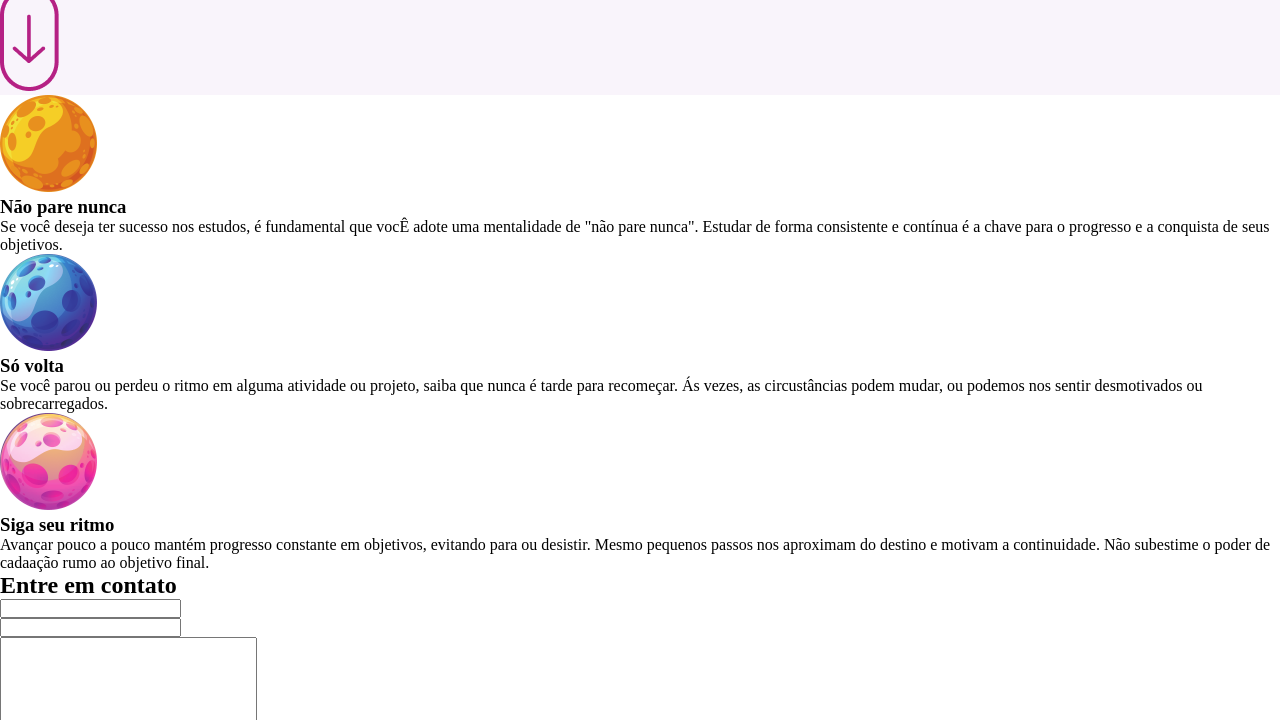
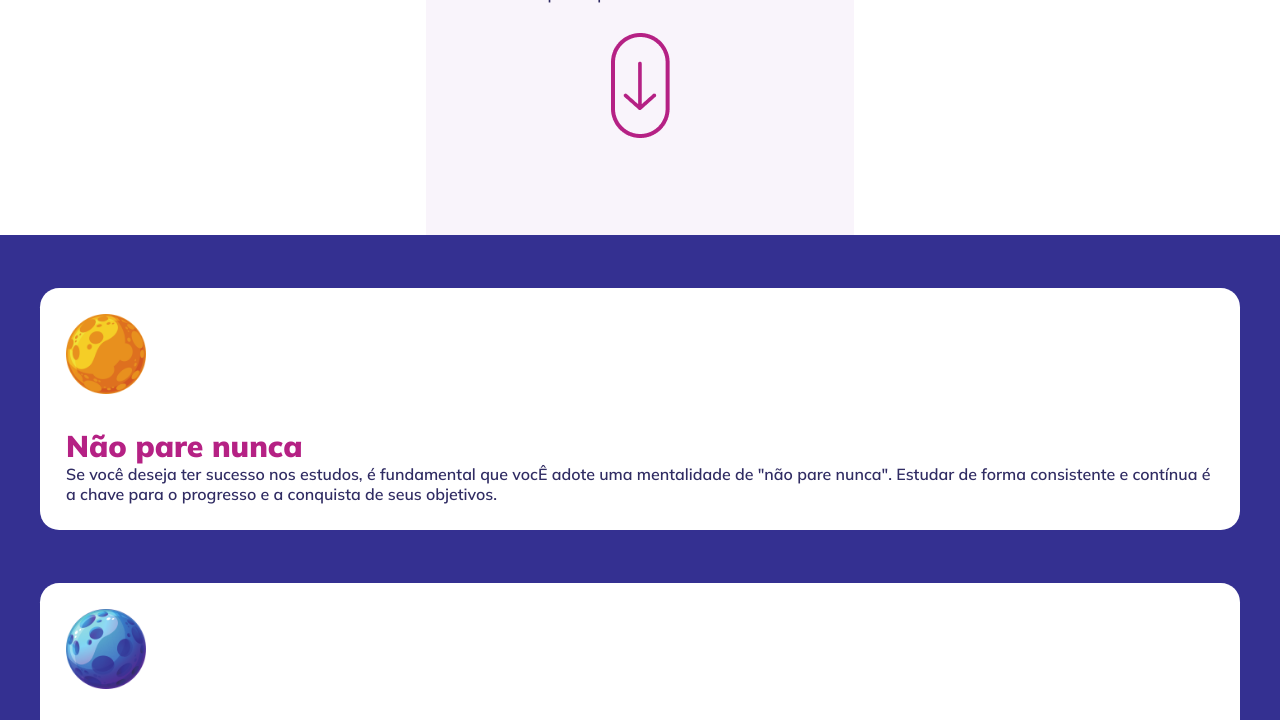
Before and after one commit to saulocatunda/Explorer, a plain HTML site: page stage4/intensive/explorerSemLimites/index.html in a window 1280 px wide. Shown: the part 433-1153 px from the top of the page. Drawn offline with Linux system fonts and the light colour scheme.

Commit message:
style.font,ajust

```diff
--- a/stage4/intensive/explorerSemLimites/index.html
+++ b/stage4/intensive/explorerSemLimites/index.html
@@ -4,20 +4,38 @@
     <meta charset="UTF-8" />
     <meta http-equiv="X-UA-Compatible" content="IE=edge" />
     <meta name="viewport" content="width=device-width, initial-scale=1.0" />
+    <style>
+      @import url('https://fonts.googleapis.com/css2?family=Mulish:wght@600;700;900&display=swap');
+    </style>
     <title>SemLimites</title>
     <link rel="stylesheet" href="style.css" />
   </head>
   <body>
     <main>
       <section class="intro-section">
-        <img src="content/image 11970.png" alt="Astronauta no espaço" />
+        <img
+          id="astroImg"
+          src="content/image 11970.png"
+          alt="Astronauta no espaço"
+        />
         <h1>Explore sem limites</h1>
         <p>Porque o aprendizado é contínuo</p>
-        <img src="content/Group 24.png" alt="Seta para baixo" />
+        <a href="#content"
+
+          ><img
+            id="initialArrow"
+            src="content/Group 24.png"
+            alt="Seta para baixo"
+        /></a>
       </section>
-      <section class="content-section">
+
+      <section class="content-section" id="content">
         <article>
-          <img src="content/image 11971.png" alt="Lua cheia amarela" />
+          <img
+            class="moonImg"
+            src="content/image 11971.png"
+            alt="Lua cheia amarela"
+          />
           <h1>Não pare nunca</h1>
           <p>
             Se você deseja ter sucesso nos estudos, é fundamental que vocÊ adote
@@ -26,7 +44,11 @@
           </p>
         </article>
         <article>
-          <img src="content/image 11972.png" alt="Lua cheia azul" />
+          <img
+            class="moonImg"
+            src="content/image 11972.png"
+            alt="Lua cheia azul"
+          />
           <h1>Só volta</h1>
           <p>
             Se você parou ou perdeu o ritmo em alguma atividade ou projeto,
@@ -35,7 +57,11 @@
           </p>
         </article>
         <article>
-          <img src="content/image 11973.png" alt="Lua cheia rosa" />
+          <img
+            class="moonImg"
+            src="content/image 11973.png"
+            alt="Lua cheia rosa"
+          />
           <h1>Siga seu ritmo</h1>
           <p>
             Avançar pouco a pouco mantém progresso constante em objetivos,
@@ -45,6 +71,7 @@
           </p>
         </article>
       </section>
+
       <section class="contact-section">
         <h1>Entre em contato</h1>
         <div class="userNameContact">
@@ -67,6 +94,7 @@
           <button type="submit">Enviar Mensagem</button>
         </div>
       </section>
+
       <footer>
         <small>© 2023 - Rocketseat Explorer</small>
       </footer>
--- a/stage4/intensive/explorerSemLimites/style.css
+++ b/stage4/intensive/explorerSemLimites/style.css
@@ -9,25 +9,75 @@
   --background-color: hsl(283, 47%, 97%);
   --textColor1: hsl(320, 69%, 42%);
   --textColor2: hsl(244, 38%, 28%);
-  --background-color-Dark: linear-gradient(96.21deg, #343193 0%, #302C63 99.68%);
-
+  --background-color-Dark: hsla(242, 50%, 38%, 1);
+  --backgruond-color-card: hsla(0, 0%, 100%, 1);
 }
 
 body {
   font-size: 1.6rem;
+  font-family: 'Mulish', sans-serif;
+}
+
+body #initialArrow {
+  margin: 3rem auto 9.3rem;
+}
+
+body #astroImg {
+  margin-bottom: 1rem;
+}
+
+body .moonImg {
+  width: 8rem;
+  height: 8rem;
+  margin-bottom: 3rem;
+}
+
+body h1 {
+  color: var(--textColor1);
+  font-weight: 900;
+  font-size: 3rem;
+  line-height: 3.6rem;
+}
+
+body p {
+  color: var(--textColor2);
+  font-weight: 600;
+  font-size: 1.6rem;
+  line-height: 2rem;
+}
+
+body main {
   display: flex;
   flex-direction: column;
-
+  justify-content: center;
+  align-items: center;
+  margin: 0 auto;
 }
 
 main section.intro-section {
   background-color: var(--background-color);
+  justify-content: center;
+  align-items: center;
+  display: flex;
+  flex-direction: column;
+}
 
+main section.intro-section img {
+  margin: 0 3.2rem;
 }
 
 main section.content-section {
   background-color: var(--background-color-Dark);
 }
 
+main section.content-section article {
+  background-color: var(--backgruond-color-card);
+  margin: 5rem 4rem;
+  padding: 2.6rem;
+  border-radius: 1.2em;
+  margin: 5.3rem 4rem;
+}
+
 main section.contact-section {
+  background-color: var(--background-color);
 }
```
